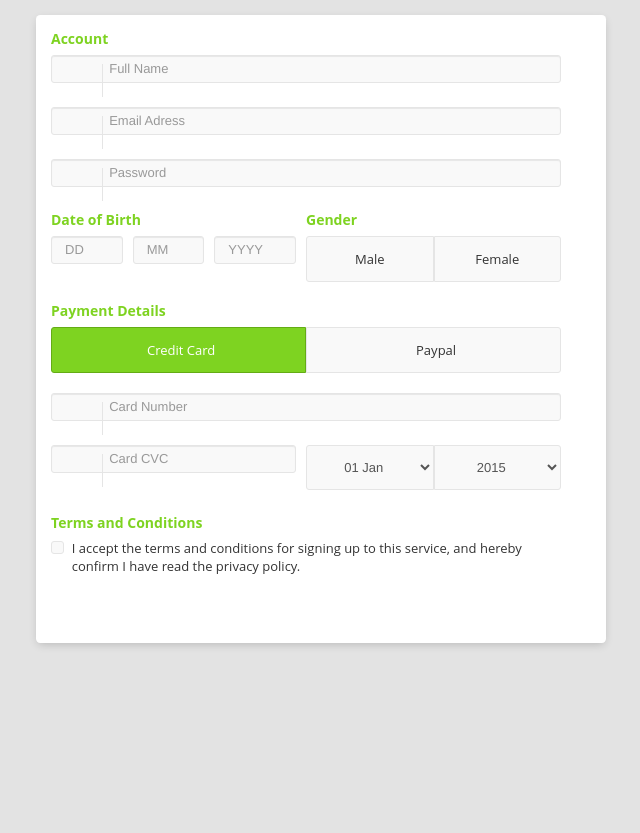
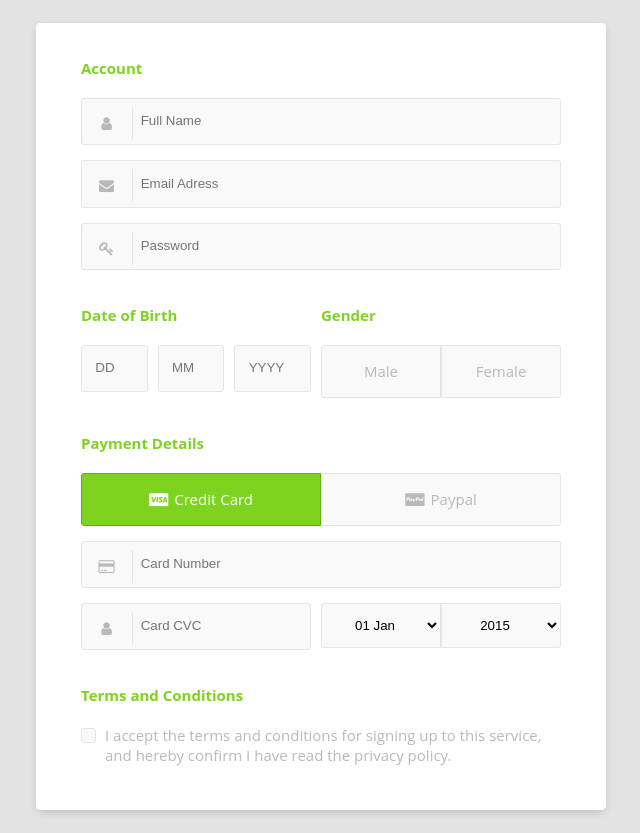
Before and after one commit to Kiwano-sama/J3A, a PHP site: page /registro.php in a window 1280 px wide. Shown: the whole page, without its empty margins (319-959 px from the left). Before the commit the page ends 647 px from the top, so only its background shows below. Run offline with PHP 8.4, Linux system fonts and the light colour scheme; some libraries are stand-ins or nearby versions.

Commit message:
Pruebas pruebas pruebas

```diff
--- a/registro.php
+++ b/registro.php
@@ -3,8 +3,8 @@
 <head>
     <meta charset="utf-8">
     <title>J3A - Diseño Gráfico y Web</title>
-    <link href="assets/css/bootstrap.css" rel="stylesheet">
-    <link href="assets/css/bootstrap-responsive.css" rel="stylesheet">
+
+	<link rel='stylesheet prefetch' href='http://maxcdn.bootstrapcdn.com/font-awesome/4.3.0/css/font-awesome.min.css'>
     <link href="assets/css/estiloRegistro.css" rel="stylesheet">
 
 </head>
```
